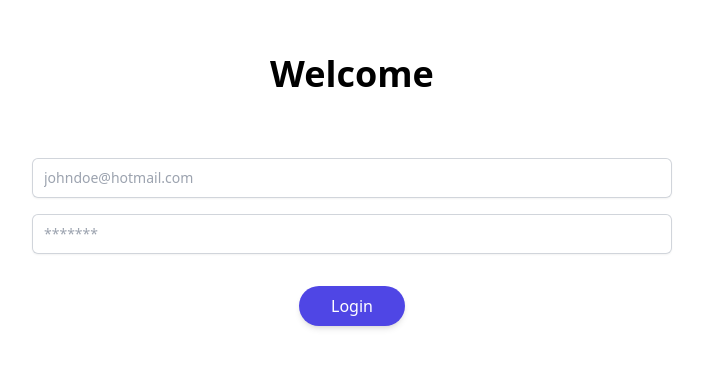
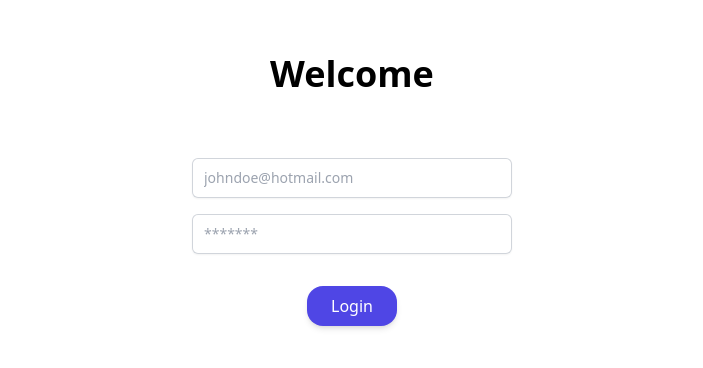
Before and after one commit to MercedesBanales/BingoFrontEnd, a React (Create React App) app: page /login in a window 1280 px wide. Shown: the part 210-578 px from the top of the page, without its empty margins (288-991 px from the left). Built offline with nearby package versions, Linux system fonts and the light colour scheme.

Commit message:
changed login form visuals

```diff
--- a/src/components/LoginForm.tsx
+++ b/src/components/LoginForm.tsx
@@ -38,12 +38,12 @@ const LoginForm = ( { setError } : Props) => {
             }}
         >
             {
-                <Form className="flex flex-col items-center w-2/4 gap-8">
+                <Form className="flex flex-col items-center w-1/4 gap-8">
                 <div className="flex flex-col w-full gap-4">
                     <Input<LoginValue> name="email" label="" type="email" placeholder="johndoe@hotmail.com" />
                     <Input<LoginValue> name="password" label="" type="password" placeholder='*******' />
                 </div>
-                <button className="text-white bg-indigo-600 rounded-3xl px-8 py-2 w-fit shadow-md hover:font-semibold hover:shadow-lg" type="submit">Login</button>
+                <button className="text-white bg-indigo-600 rounded-2xl px-6 py-2 w-fit shadow-md hover:font-semibold hover:shadow-lg" type="submit">Login</button>
             </Form>
             }
         </Formik>
```
